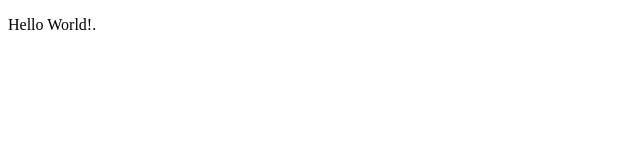
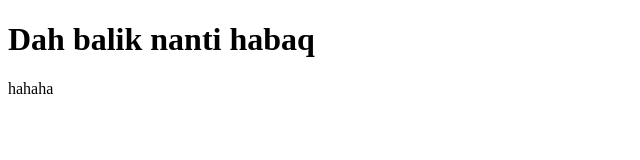
Before and after one commit to hanawahida/sturdy-octo-fortnight, a plain HTML site: page hello.html in a window 1280 px wide. Shown: the whole page, without its empty margins (0-640 px from the left). Drawn offline with Linux system fonts and the light colour scheme.

Commit message:
Change code for Hello

```diff
--- a/hello.html
+++ b/hello.html
@@ -1,9 +1,10 @@
 <!DOCTYPE html>
 <html>
     <head>
-        <title>My first HTML page</title>
+        <title>Hana's first page on Github</title>
     </head>
     <body>
-        <p>Hello World!.</p>
+        <h1>Dah balik nanti habaq</h1>
+        <p>hahaha</p>
     </body>
 </html>
```
